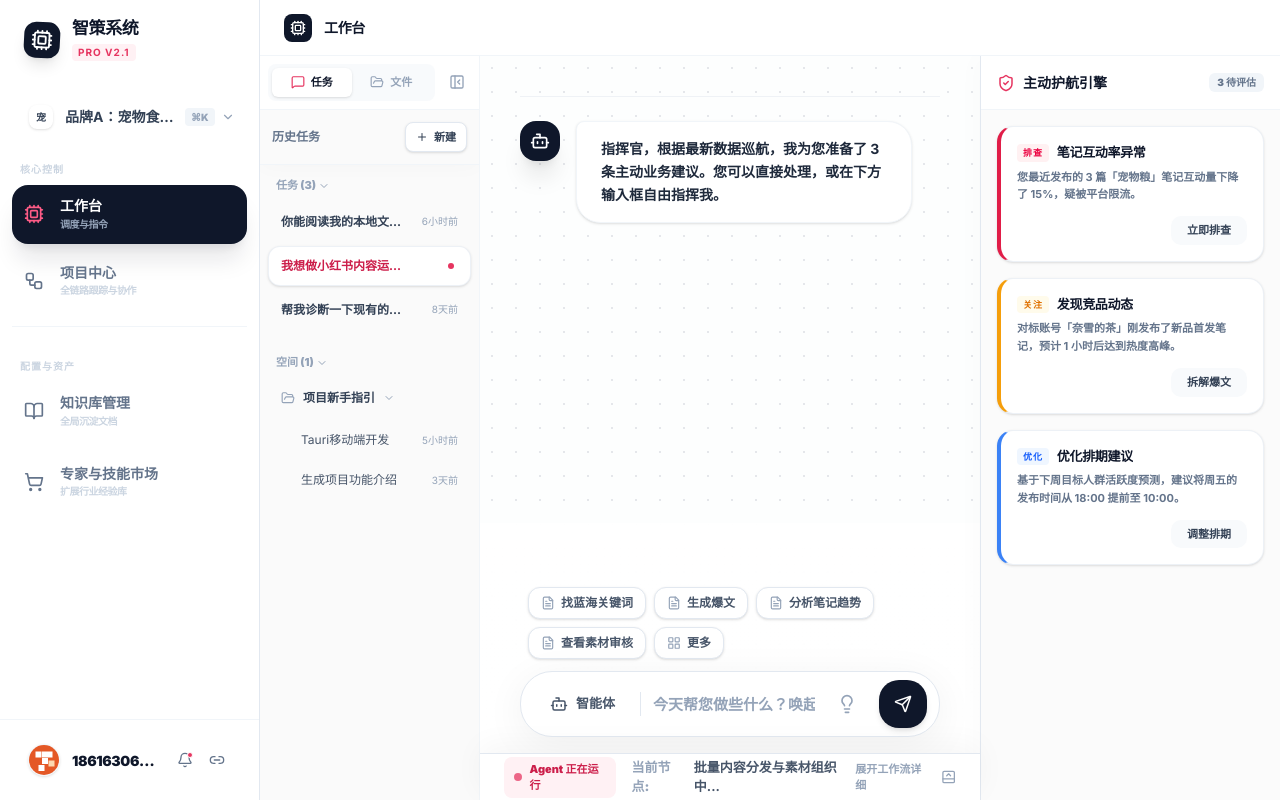
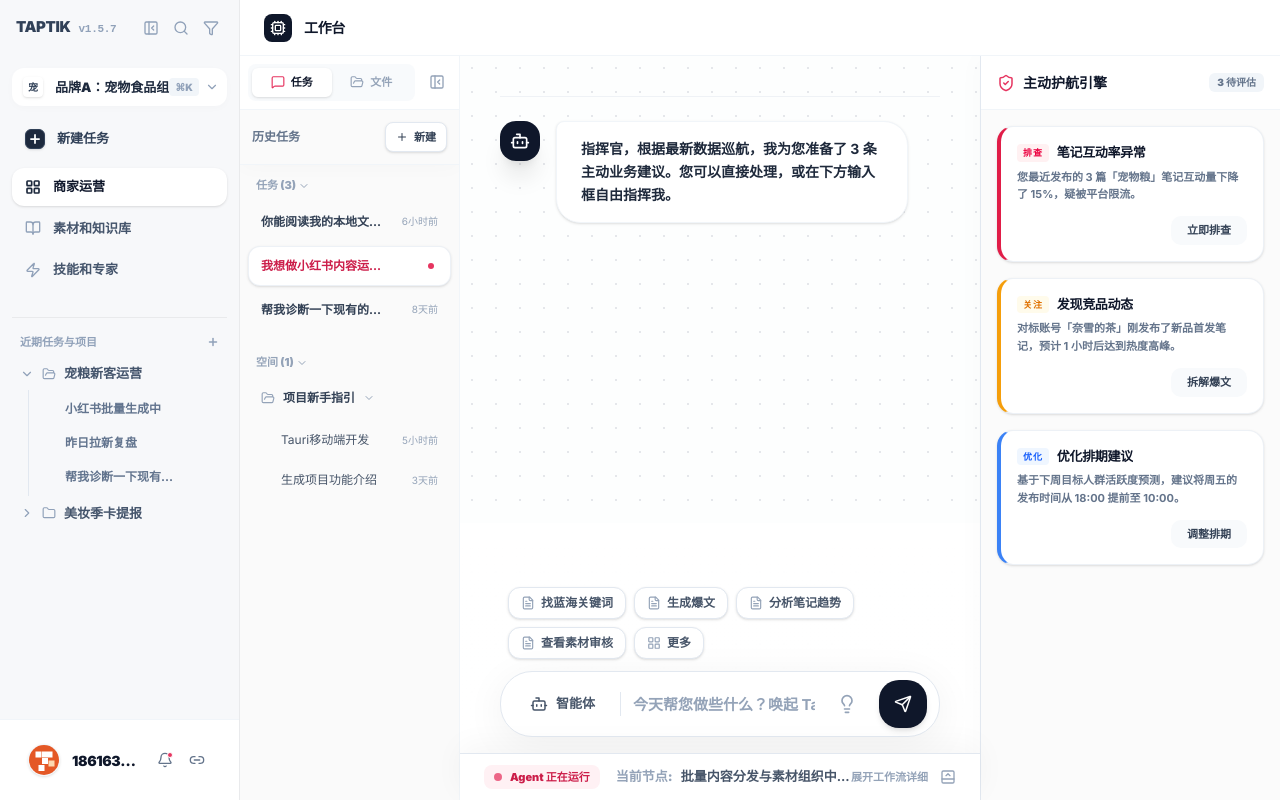
Before and after one commit to sheawhua-ai/Taptik-IDE, a React (Vite) app: page / in a window 1280 px wide. Built offline with nearby package versions, Linux system fonts and the light colour scheme.

Commit message:
feat: refactor navigation and sidebar layout
Update sidebar navigation structure and redesign the project history overlay for improved usability.

```diff
--- a/src/App.tsx
+++ b/src/App.tsx
@@ -102,6 +102,10 @@ import {
   Gift,
   UserCircle,
   CheckCircle2,
+  PanelLeftClose,
+  Plus,
+  FolderOpen,
+  Folder,
 } from "lucide-react";
 import { motion, AnimatePresence } from "motion/react";
 
@@ -268,18 +272,26 @@ const MOCK_PROJECTS: Record<string, any> = {
 const SIDE_NAV_ITEMS = [
   {
     id: "workbench",
-    name: "工作台",
-    sub: "调度与指令",
-    icon: Cpu,
-    color: "text-orange-500",
+    name: "商家运营",
+    icon: LayoutGrid,
   },
   {
-    id: "workflow",
-    name: "项目中心",
-    sub: "全链路跟踪与协作",
-    icon: Workflow,
-    color: "text-primary-500",
+    id: "files",
+    name: "素材和知识库",
+    icon: BookOpen,
   },
+  {
+    id: "skills",
+    name: "技能和专家",
+    icon: Zap,
+  },
+];
+
+const PROJECT_HISTORY_ITEMS = [
+  { id: "1", project: "宠粮新客运营", title: "小红书批量生成中", time: "1小时前", status: "running" },
+  { id: "2", project: "宠粮新客运营", title: "昨日拉新复盘", time: "21小时前", status: "completed" },
+  { id: "3", project: "宠粮新客运营", title: "帮我诊断一下现有的私域...", time: "9天前", status: "completed" },
+  { id: "4", project: "美妆季卡提报", title: "双11大促素材规划", time: "20小时前", status: "completed" },
 ];
 
 const PROJECT_TABS = [
@@ -762,29 +774,29 @@ export default function App() {
       />
 
       {/* SaaS Nav Sidebar */}
-      <div className="w-[80px] xl:w-[260px] border-r border-neutral-200 bg-white flex flex-col shrink-0 h-full relative z-20 overflow-hidden">
-        <div className="h-16 flex items-center justify-center xl:justify-start xl:px-6 font-black text-lg tracking-tight text-neutral-900 gap-3 mb-4 mt-2 shrink-0">
-          <div className="w-9 h-9 bg-neutral-900 rounded-xl flex items-center justify-center text-white shrink-0 shadow-lg rotate-3 group-hover:rotate-0 transition-transform">
-            <Cpu size={22} />
+      <div className="w-[80px] xl:w-[240px] bg-[#f7f8fa] border-r border-[#e9eaec] flex flex-col shrink-0 h-full relative z-20 overflow-hidden">
+        <div className="h-14 flex items-center justify-between px-4 font-black tracking-tight text-neutral-900 border-b border-transparent shrink-0">
+          <div className="flex items-baseline gap-2">
+            <h1 className="text-[15px] font-black tracking-tight text-slate-700 uppercase">
+              TapTik
+            </h1>
+            <span className="text-[11px] font-bold text-slate-400 font-mono tracking-tight">v1.5.7</span>
           </div>
-          <div className="hidden xl:block leading-tight">
-            <h1 className="text-[17px] font-black tracking-tight text-neutral-900 uppercase">
-              智策系统
-            </h1>
-            <p className="text-[10px] font-bold text-primary-500 bg-primary-50 px-1.5 py-0.5 rounded uppercase tracking-widest mt-0.5 inline-block">
-              Pro v2.1
-            </p>
+          <div className="flex items-center gap-1.5 text-slate-400">
+             <button className="p-1 hover:bg-white hover:shadow-sm rounded hover:text-slate-700 transition-all"><PanelLeftClose size={16} /></button>
+             <button className="p-1 hover:bg-white hover:shadow-sm rounded hover:text-slate-700 transition-all"><Search size={16} /></button>
+             <button className="p-1 hover:bg-white hover:shadow-sm rounded hover:text-slate-700 transition-all"><Filter size={16} /></button>
           </div>
         </div>
 
-        <div className="px-2 xl:px-4 py-2 cursor-pointer relative mb-4 shrink-0">
+        <div className="px-3 py-3 cursor-pointer relative shrink-0">
           <button
             onClick={() => setIsProjectSelectorOpen(true)}
-            className="w-full flex items-center justify-center xl:justify-between hover:bg-neutral-50 rounded-xl p-2 xl:px-3 xl:py-2 text-sm font-bold text-neutral-700 transition-colors border border-transparent"
+            className="w-full flex items-center justify-between hover:bg-white hover:shadow-sm rounded-xl px-2.5 py-2 text-sm font-bold text-slate-700 transition-all border border-transparent shadow-[0_2px_8px_rgba(0,0,0,0.02)] bg-white"
           >
             <div className="flex items-center gap-3">
               <div
-                className="w-7 h-7 xl:w-6 xl:h-6 rounded-lg flex items-center justify-center font-black text-[10px] shadow-sm shrink-0"
+                className="w-5 h-5 rounded flex items-center justify-center font-black text-[10px] shadow-sm shrink-0"
                 style={{
                   backgroundColor: activeProject.color,
                   color: activeProject.textColor,
@@ -792,83 +804,77 @@ export default function App() {
               >
                 {activeProject.initial}
               </div>
-              <span className="hidden xl:block truncate max-w-[120px]">
+              <span className="truncate max-w-[120px] text-[13px] font-black text-slate-800">
                 {activeProject.name}
               </span>
             </div>
-            <div className="hidden xl:flex items-center gap-1.5">
-               <span className="text-[10px] font-black text-neutral-400 bg-neutral-100 px-1.5 py-0.5 rounded">⌘K</span>
-               <ChevronDown size={14} className="text-neutral-400 shrink-0" />
+            <div className="flex items-center gap-1.5">
+               <span className="text-[10px] font-black text-slate-400 bg-slate-100 px-1.5 py-0.5 rounded">⌘K</span>
+               <ChevronDown size={14} className="text-slate-400 shrink-0" />
             </div>
           </button>
         </div>
 
-        <div className="flex-1 px-3 space-y-2 overflow-y-auto custom-scrollbar">
-          <div className="px-2 text-[10px] font-black text-neutral-300 uppercase tracking-widest mb-2 hidden xl:block">
-            核心控制
-          </div>
+        <div className="flex-1 px-3 space-y-1 overflow-y-auto custom-scrollbar flex flex-col">
+          <button
+            onClick={() => setActiveNav("new_task")}
+            className="w-full flex items-center justify-center xl:justify-start gap-3 px-3 py-2.5 rounded-xl transition-all group hover:bg-white hover:shadow-sm mb-2 text-slate-700 border border-transparent"
+          >
+            <div className="w-5 h-5 flex items-center justify-center bg-slate-800 text-white rounded-[6px] shrink-0 shadow-sm border border-slate-700"><Plus size={14} strokeWidth={3} /></div>
+            <span className="text-[13px] font-black">新建任务</span>
+          </button>
+
           {SIDE_NAV_ITEMS.map((item) => (
             <button
               key={item.id}
               onClick={() => setActiveNav(item.id)}
-              className={`w-full flex items-center justify-center xl:justify-start gap-4 p-3 rounded-2xl transition-all duration-300 group ${activeNav === item.id ? "bg-neutral-900 text-white shadow-xl shadow-neutral-900/10" : "text-neutral-500 hover:bg-neutral-50 hover:text-neutral-900"}`}
+              className={`w-full flex items-center justify-center xl:justify-start gap-3 px-3 py-2 rounded-xl transition-all group border border-transparent ${activeNav === item.id ? "bg-white text-slate-900 shadow-sm font-black" : "text-slate-600 hover:bg-white/60 hover:text-slate-900 font-bold"}`}
             >
               <item.icon
-                size={20}
-                className={`shrink-0 ${activeNav === item.id ? "text-primary-400" : "group-hover:text-neutral-900"}`}
+                size={16}
+                strokeWidth={activeNav === item.id ? 2.5 : 2}
+                className={`shrink-0 ${activeNav === item.id ? "text-slate-800" : "text-slate-400 group-hover:text-slate-600"}`}
               />
-              <div className="hidden xl:block text-left">
-                <p className="text-[14px] font-black leading-tight">
-                  {item.name}
-                </p>
-                <p
-                  className={`text-[10px] font-bold uppercase tracking-tighter mt-0.5 ${activeNav === item.id ? "text-neutral-400" : "text-neutral-300 group-hover:text-neutral-400"}`}
-                >
-                  {item.sub}
-                </p>
-              </div>
+              <span className="text-[13px]">
+                {item.name}
+              </span>
             </button>
           ))}
 
-          <div className="border-t border-neutral-100 pt-8 mt-4 space-y-3 pb-8">
-            <div className="px-2 text-[10px] font-black text-neutral-300 uppercase tracking-widest mb-2 hidden xl:block">
-              配置与资产
+          <div className="border-t border-[#e9eaec] mt-6 pt-4 mb-2">
+            <div className="px-2 text-[11px] font-bold text-slate-400 flex items-center justify-between mb-2">
+               <span>近期任务与项目</span>
+               <button className="hover:text-slate-700"><Plus size={12} strokeWidth={3} /></button>
             </div>
-            {[
-              {
-                id: "files",
-                name: "知识库管理",
-                sub: "全局沉淀文档",
-                icon: BookOpen,
-              },
-              {
-                id: "skills",
-                name: "专家与技能市场",
-                sub: "扩展行业经验库",
-                icon: ShoppingCart,
-              },
-            ].map((item) => (
-              <button
-                key={item.id}
-                onClick={() => setActiveNav(item.id)}
-                className={`w-full flex items-center justify-center xl:justify-start gap-4 p-3 rounded-2xl transition-all group ${activeNav === item.id ? "bg-neutral-900 text-white shadow-xl shadow-neutral-900/10" : "text-neutral-500 hover:bg-neutral-50 hover:text-neutral-900"}`}
-              >
-                <item.icon
-                  size={20}
-                  className={`shrink-0 ${activeNav === item.id ? "text-primary-400" : "group-hover:text-neutral-900"}`}
-                />
-                <div className="hidden xl:block text-left">
-                  <p className="text-[14px] font-black leading-tight">
-                    {item.name}
-                  </p>
-                  <p
-                    className={`text-[10px] font-bold uppercase tracking-tighter mt-0.5 ${activeNav === item.id ? "text-neutral-400" : "text-neutral-300 group-hover:text-neutral-400"}`}
-                  >
-                    {item.sub}
-                  </p>
-                </div>
-              </button>
-            ))}
+            <div className="flex flex-col gap-0.5">
+               <div className="flex flex-col">
+                  <button className="w-full flex items-center justify-between px-2 py-1.5 rounded-lg hover:bg-white/60 text-slate-600 group transition-all">
+                     <div className="flex items-center gap-2">
+                        <ChevronDown size={14} className="text-slate-400 group-hover:text-slate-600" />
+                        <FolderOpen size={14} className="text-slate-400 group-hover:text-slate-600" />
+                        <span className="text-[13px] font-bold truncate max-w-[120px]">宠粮新客运营</span>
+                     </div>
+                  </button>
+                  <div className="flex flex-col pl-7 pr-2 border-l border-slate-200 ml-4 py-1 space-y-1">
+                     {PROJECT_HISTORY_ITEMS.slice(0, 3).map(task => (
+                        <button key={task.id} className="w-full text-left py-1.5 px-2 hover:bg-white rounded-md text-[12px] font-bold text-slate-500 hover:text-slate-800 transition-all flex items-center justify-between group">
+                           <span className="truncate flex-1 pr-2">{task.title}</span>
+                           <span className="text-[9px] font-semibold text-slate-400 shrink-0 opacity-0 group-hover:opacity-100 transition-opacity">{task.time}</span>
+                        </button>
+                     ))}
+                  </div>
+               </div>
+
+               <div className="flex flex-col">
+                  <button className="w-full flex items-center justify-between px-2 py-1.5 rounded-lg hover:bg-white/60 text-slate-600 group transition-all">
+                     <div className="flex items-center gap-2">
+                        <ChevronDown size={14} className="text-slate-400 rounded group-hover:text-slate-600 -rotate-90" />
+                        <Folder size={14} className="text-slate-400 group-hover:text-slate-600" />
+                        <span className="text-[13px] font-bold truncate max-w-[120px]">美妆季卡提报</span>
+                     </div>
+                  </button>
+               </div>
+            </div>
           </div>
         </div>
 
```
Also changed, not shown: src/components/Workbench.tsx (+34 -39 lines).
